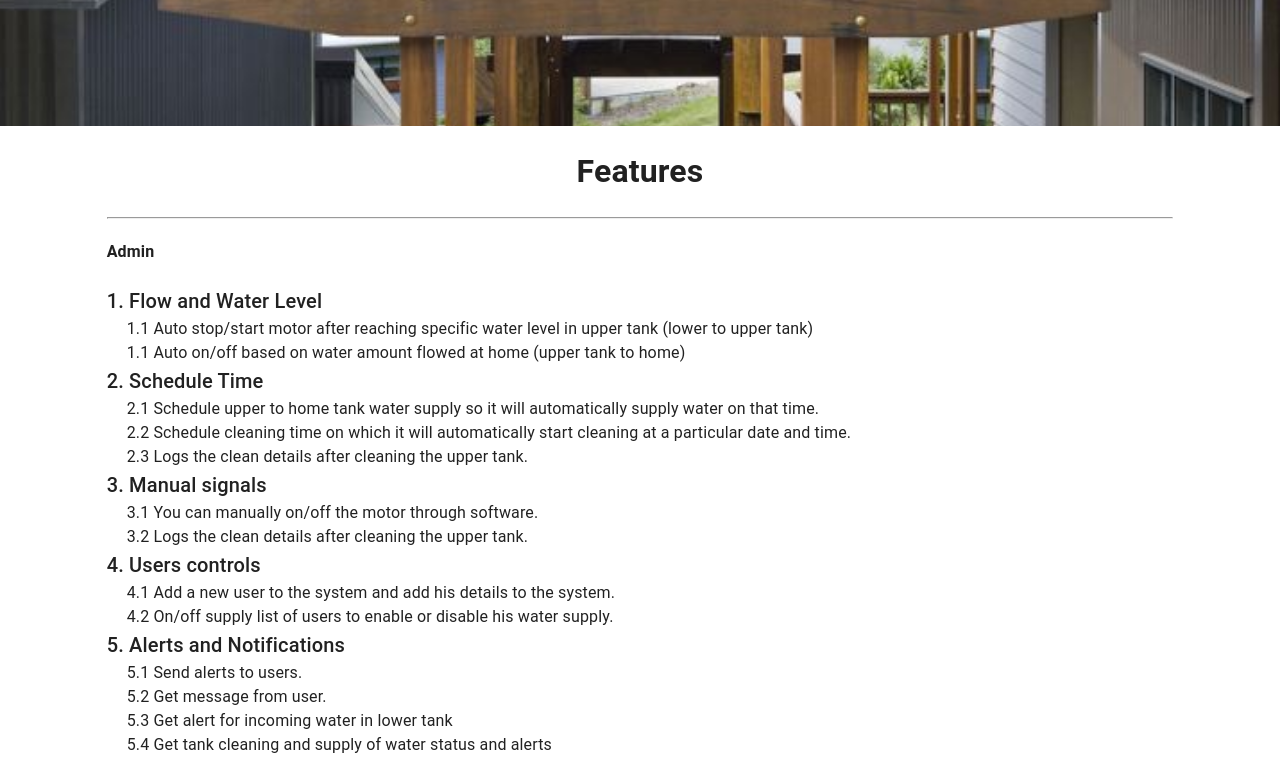
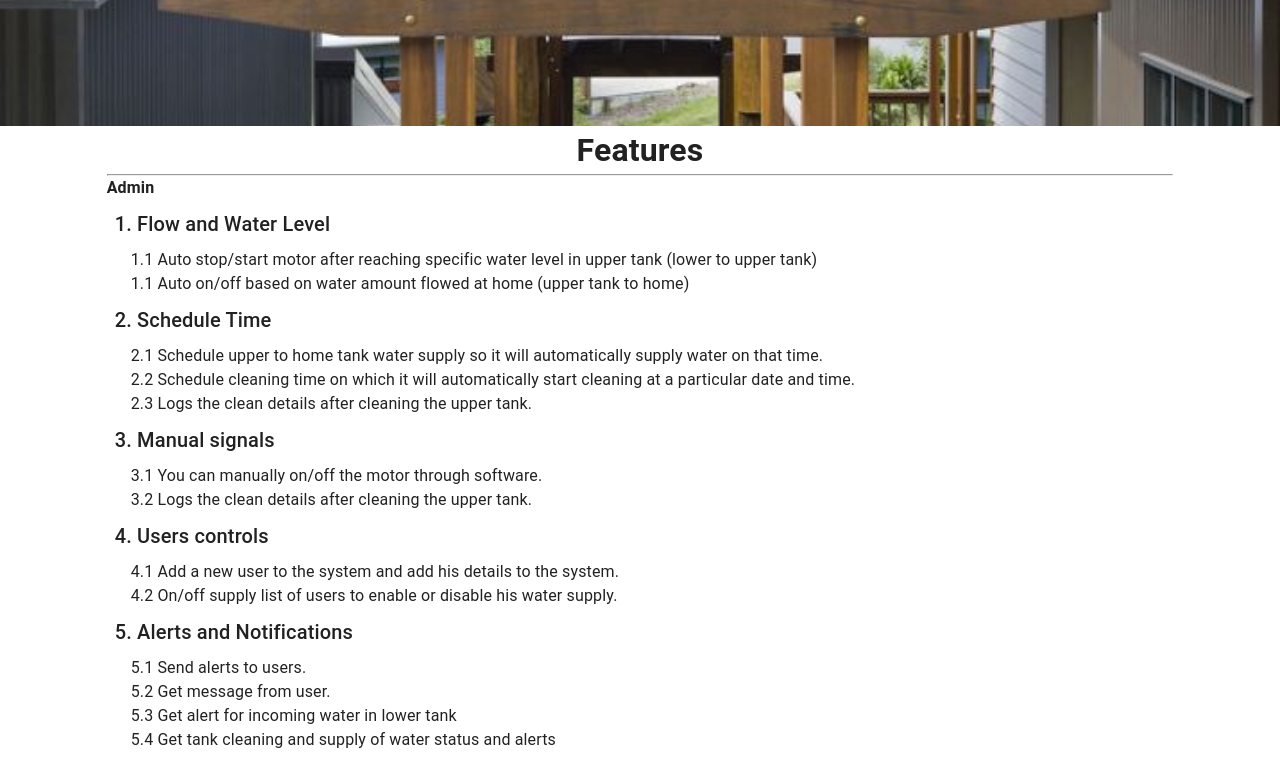
Before and after one commit to Champhimu/tankautomation, a React (Create React App) app: page / in a window 1280 px wide. Shown: the part 620-1381 px from the top of the page. Built offline with nearby package versions, Linux system fonts and the light colour scheme.

Commit message:
updated user-reg

```diff
--- a/src/components/Navbar.js
+++ b/src/components/Navbar.js
@@ -17,8 +17,8 @@ const Navbar = () => {
           {isMatch ?
           (
             <>
-            <img src={logo} alt='logo' width={"80"} height={"70"} />
-            <Typography sx={{ paddingLeft: "10%", paddingTop: "5px" }} variant='h5' component="div">
+            <img src={logo} alt='logo' width={"70"} height={"50"} />
+            <Typography sx={{ paddingLeft: "2%", paddingTop: "5px" }} variant='h5' component="div">
                 Tank Automation
               </Typography>
               <DrawerComp />
--- a/src/components/pages/AuthAdmin/FinalRegister.js
+++ b/src/components/pages/AuthAdmin/FinalRegister.js
@@ -27,7 +27,7 @@ const finalLogin = () => {
                     <TextField margin='normal' fullWidth label='Phone Number' placeholder="Enter your phone number" />
                     <TextField margin='normal' fullWidth label='Password' placeholder="Enter your password"/>
                     <TextField margin='normal' fullWidth label='Confirm Password' placeholder="Confirm your password"/>
-                    <FormControlLabel
+                    <FormControlLabel sx={{mb: 2}}
                         control={<Checkbox name="checked" />}
                         label="I accept the terms and conditions."
                     />
--- a/src/components/pages/AuthAdmin/LogReg.js
+++ b/src/components/pages/AuthAdmin/LogReg.js
@@ -1,5 +1,5 @@
 import React, { useState } from 'react'
-import { Paper, Tab, Tabs, Typography, Box,  } from '@mui/material';
+import { Paper, Tab, Tabs, Typography, Box,createTheme, Card, ThemeProvider  } from '@mui/material';
 import Login from './FinalLogin';
 import Signup from './FinalRegister'
 
@@ -10,7 +10,21 @@ const handleChange = (event, newValue) => {
     setValue(newValue);
   };
 
-  const paperStyle={width:500,margin:"20px auto"}
+  const paperStyle= {padding: 10, height: '100%', width: '100%', display: 'flex', justifyContent: 'center', alignItem: 'center'}
+
+  const theme = createTheme({
+    breakpoints: {
+      values: {
+        xxs: 0, // small phone
+        xs: 300, // phone
+        sm: 600, // tablets
+        md: 900, // small laptop
+        lg: 1200, // desktop
+        xl: 1536 // large screens
+      }
+    }
+  });
+
   function TabPanel(props) {
     const { children, value, index, ...other } = props;
 
@@ -32,8 +46,17 @@ const handleChange = (event, newValue) => {
   }
 
     return (
-        <Paper elevation={20} style={paperStyle}>
-        <Tabs
+      <ThemeProvider theme={theme}>
+      <Paper style={paperStyle}>
+        {/* {isMatch ?} */}
+      <Card sx={{
+        width: {
+          sm: "100%",
+          md: "30%",
+        }
+      }}>
+          {/* <Box sx={{ mx: 2, height: '100%' }}> */}
+          <Tabs
           value={value}
           indicatorColor="primary"
           textColor="primary"
@@ -50,8 +73,10 @@ const handleChange = (event, newValue) => {
       <TabPanel value={value} index={1}>
       <Signup/>
       </TabPanel>
+          {/* </Box> */}
+      </Card>
       </Paper>
-
+      </ThemeProvider>
     )
 }
 
--- a/src/components/pages/Home.js
+++ b/src/components/pages/Home.js
@@ -87,63 +87,62 @@ const Home = () => {
           <hr />
           <h4>Admin</h4>
 
-          <Typography variant="h6">1. Flow and Water Level</Typography>
+          <Typography variant="h6" m={1}>1. Flow and Water Level</Typography>
           <Typography variant="h7">
-            <Typography paddingLeft="20px">
+            <Typography ml={3}>
               {"1.1 Auto stop/start motor after reaching specific water level in upper tank (lower to upper tank)"}
             </Typography>
-            <Typography paddingLeft="20px">
+            <Typography ml={3}>
               {"1.1 Auto on/off based on water amount flowed at home (upper tank to home) "}
             </Typography>
           </Typography>
 
-          <Typography variant="h6">2. Schedule Time</Typography>
+          <Typography variant="h6" m={1}>2. Schedule Time</Typography>
           <Typography variant="h7">
-            <Typography paddingLeft="20px">
+            <Typography ml={3}>
               {"2.1 Schedule upper to home tank water supply so it will automatically supply water on that time."}
             </Typography>
-            <Typography paddingLeft="20px">
+            <Typography ml={3}>
               {"2.2 Schedule cleaning time on which it will automatically start cleaning at a particular date and time."}
             </Typography>
-            <Typography paddingLeft="20px">
+            <Typography ml={3}>
               {"2.3 Logs the clean details after cleaning the upper tank."}
             </Typography>
           </Typography>
 
-          <Typography variant="h6">
-            3. Manual signals
+          <Typography variant="h6" m={1}> 3. Manual signals </Typography>
             <Typography variant="h7">
-                <Typography paddingLeft="20px">
+                <Typography ml={3}>
                   {"3.1 You can manually on/off the motor through software."}
                 </Typography>
-                <Typography paddingLeft="20px">
+                <Typography ml={3}>
                   {"3.2 Logs the clean details after cleaning the upper tank."}
                 </Typography>
             </Typography>
-          </Typography>
 
-          <Typography variant="h6">4. Users controls</Typography>
+
+          <Typography variant="h6" m={1}>4. Users controls</Typography>
           <Typography variant="h7">
-                <Typography paddingLeft="20px">
+                <Typography ml={3}>
                   {"4.1 Add a new user to the system and add his details to the system."}
                 </Typography>
-                <Typography paddingLeft="20px">
+                <Typography ml={3}>
                   {"4.2 On/off supply list of users to enable or disable his water supply."}
                 </Typography>
           </Typography>
 
-          <Typography variant="h6">5. Alerts and Notifications</Typography>
+          <Typography variant="h6" m={1}>5. Alerts and Notifications</Typography>
           <Typography variant="h7">
-                <Typography paddingLeft="20px">
+                <Typography ml={3}>
                   {"5.1 Send alerts to users."}
                 </Typography>
-                <Typography paddingLeft="20px">
+                <Typography ml={3}>
                   {"5.2 Get message from user."}
                 </Typography>
-                <Typography paddingLeft="20px">
+                <Typography ml={3}>
                   {"5.3 Get alert for incoming water in lower tank"}
                 </Typography>
-                <Typography paddingLeft="20px">
+                <Typography ml={3}>
                   {"5.4 Get tank cleaning and supply of water status and alerts"}
                 </Typography>
             </Typography>
--- /dev/null
+++ b/src/index.css
@@ -0,0 +1,5 @@
+*{
+    margin: 0;
+    padding: 0;
+    box-sizing: border-box;
+}
--- a/src/index.js
+++ b/src/index.js
@@ -2,6 +2,7 @@ import React from 'react';
 import ReactDOM from 'react-dom';
 import App from './App';
 import reportWebVitals from './reportWebVitals';
+import './index.css';
 
 ReactDOM.render(
   <React.StrictMode>
```
